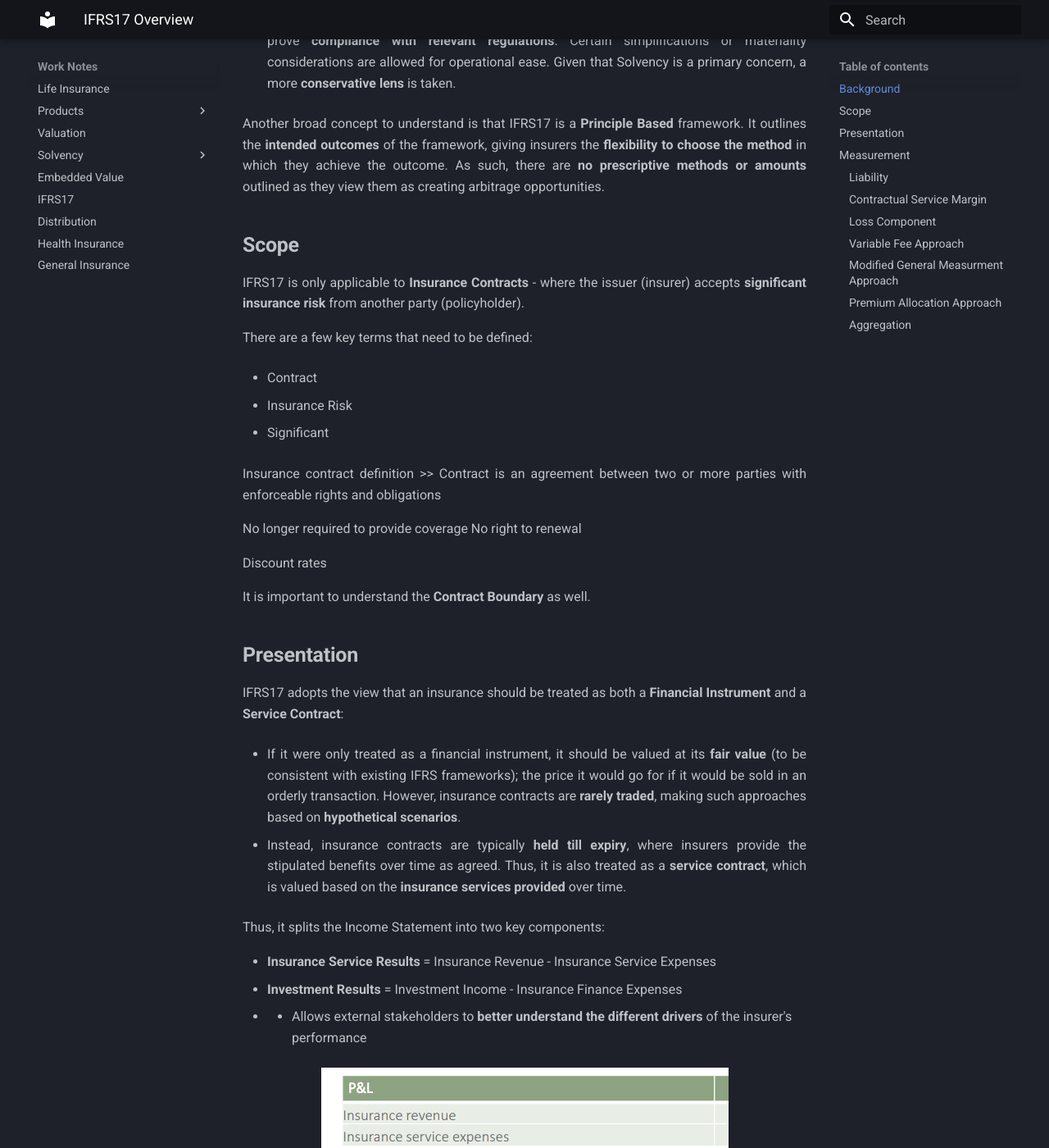
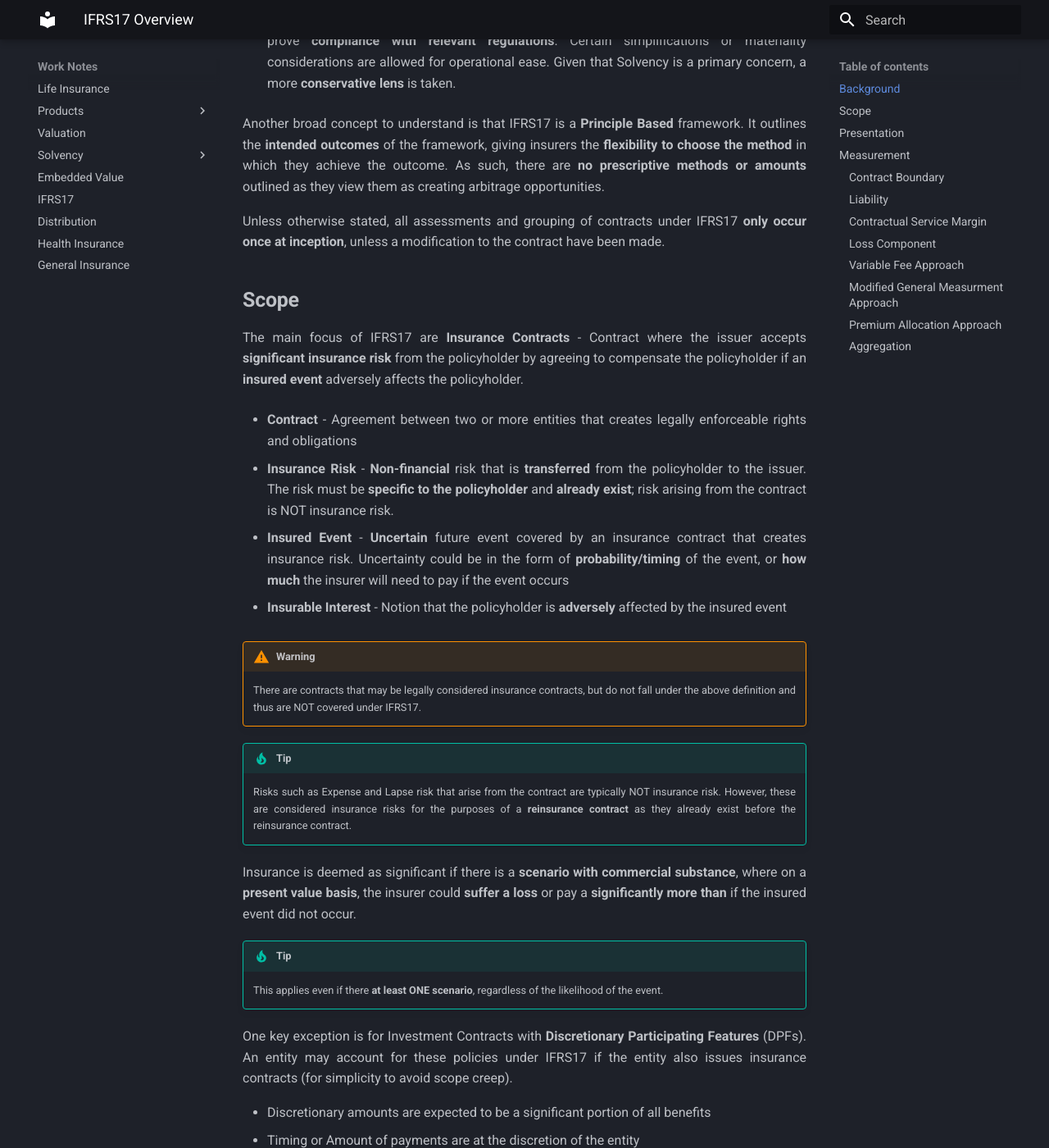
Before and after one commit to Sleepypiggi/Work_Notes, an MkDocs documentation site: the page built from docs/5_IFRS17/0_IFRS17_OVERVIEW.md, in a window 1280 px wide and 1400 px high, scrolled down 642 px. Shown: the whole window at 82% size. Built offline with MkDocs 1.6.1 and Material for MkDocs 9.7.7, drawn with Linux system fonts in a browser that asks for light colours; some of the changed text lies outside the part shown.

Commit message:
Sunday 29/03/2026 00:02 Updates

```diff
--- a/docs/5_IFRS17/0_IFRS17_OVERVIEW.md
+++ b/docs/5_IFRS17/0_IFRS17_OVERVIEW.md
@@ -21,28 +21,39 @@ It is important to have a clear **distinction** between the two common types of
 
 Another broad concept to understand is that IFRS17 is a **Principle Based** framework. It outlines the **intended outcomes** of the framework, giving insurers the **flexibility to choose the method** in which they achieve the outcome. As such, there are **no prescriptive methods or amounts** outlined as they view them as creating arbitrage opportunities.
 
+Unless otherwise stated, all assessments and grouping of contracts under IFRS17 **only occur once at inception**, unless a modification to the contract have been made.
+
 ## **Scope**
 
-IFRS17 is only applicable to **Insurance Contracts** - where the issuer (insurer) accepts **significant insurance risk** from another party (policyholder).
+The main focus of IFRS17 are **Insurance Contracts** - Contract where the issuer accepts **significant insurance risk** from the policyholder by agreeing to compensate the policyholder if an **insured event** adversely affects the policyholder.
 
+* **Contract** - Agreement between two or more entities that creates legally enforceable rights and obligations
 
-There are a few key terms that need to be defined:
+* **Insurance Risk** - **Non-financial** risk that is **transferred** from the policyholder to the issuer. The risk must be **specific to the policyholder** and **already exist**; risk arising from the contract is NOT insurance risk.
 
-* Contract
+* **Insured Event** - **Uncertain** future event covered by an insurance contract that creates insurance risk. Uncertainty could be in the form of **probability/timing** of the event, or **how much** the insurer will need to pay if the event occurs
 
-* Insurance Risk
+* **Insurable Interest** - Notion that the policyholder is **adversely** affected by the insured event
 
-* Significant
+!!! Warning
 
-Insurance contract definition >>
-Contract is an agreement between two or more parties with enforceable rights and obligations
+    There are contracts that may be legally considered insurance contracts, but do not fall under the above definition and thus are NOT covered under IFRS17.
 
-No longer required to provide coverage
-No right to renewal
+!!! Tip
 
-Discount rates
+    Risks such as Expense and Lapse risk that arise from the contract are typically NOT insurance risk. However, these are considered insurance risks for the purposes of a **reinsurance contract** as they already exist before the reinsurance contract.
 
-It is important to understand the **Contract Boundary** as well.
+Insurance is deemed as significant if there is a **scenario with commercial substance**, where on a **present value basis**, the insurer could **suffer a loss** or pay a **significantly more than** if the insured event did not occur.
+
+!!! Tip
+
+    This applies even if there **at least ONE scenario**, regardless of the likelihood of the event.
+
+One key exception is for Investment Contracts with **Discretionary Participating Features** (DPFs). An entity may account for these policies under IFRS17 if the entity also issues insurance contracts (for simplicity to avoid scope creep).
+
+* Discretionary amounts are expected to be a significant portion of all benefits
+* Timing or Amount of payments are at the discretion of the entity
+* Payments are linked to returns on a specified pool of contracts or assets, or the performance of the issuer
 
 ## **Presentation**
 
@@ -127,6 +138,8 @@ $$
 
 The below sections on CSM and LC will be based on the defualt measurement method, known as the **General Measurement Approach** (GMA). However, there are other measurement methods that may be used under certain conditions which will be covered after. Unless otherwise stated in those sections, the mechanism should follow the same as the GMA.
 
+### **Contract Boundary**
+
 ### **Liability**
 
 IFRS17 liability is split into two components:
@@ -161,6 +174,10 @@ The CSM effectively represents the **excess of inflows over outflows** and is a
 
 <!-- Self Made -->
 ![CSM_DIAGRAM](Assets/0_IFRS17_OVERVIEW.md/CSM_RELEASE.png){.center}
+
+!!! Note
+
+    The amortization of CSM is based on the **Coverage Units** of the contract. It is quantitative measure of the insurance services provided each period, serving as a **systematic method** of CSM amortization.
 
 On **Subsequent Measurement**, the CSM is adjusted BEFORE any release:
 
@@ -212,11 +229,26 @@ Unlike CSM, the reversal of the LC has **NO impact on the total insurance servic
 
 ### **Variable Fee Approach**
 
-The Variable Fee Approach (VFA) is allowed for **Direct Participating Contracts**, which have the following three key characteristics:
+The **Variable Fee Approach** (VFA) is allowed for **Direct Participating Contracts**, which have the following three key characteristics:
 
 1. Contract **participates** in the return of a **clearly identified** pool of assets
-2. Policyholders are expected to receive a **substantial share of said return**
+2. Policyholders are expected to receive a **substantial share of the return**
 3. Policyholders are expected to receive a **substantial share of the variation** of any change in asset return
+
+Insurance contracts that pass the above criteria typically charge a fee that varies with the return on the underlying pool of assets, known as the **Variable Fee**. The remainder of the return is passed onto the policyholder.
+
+!!! Warning
+
+    The insurer does NOT need to hold the pool of assets themselves.
+
+    Note that an index is a reference benchmark and is NOT a pool of assets. Thus, indexed-linked products typically do not qualify for VFA.
+
+There are two major changes when using VFA:
+
+1. **Changes in financial variables** flow adjust the CSM, rather than flowing to insurance finance expenses
+2. CSM **no longer accretes interest** since the latest discount rate will be reflected in (1)
+
+The above changes reflect that the value of contracts under VFA **depend heavily on financial variables**, which is why they are now included in the CSM. This is also **reduces volatility** of earnings as changes in financial variables are capitalized rather than flowing through to the income statement immediately.
 
 ### **Modified General Measurment Approach**
 
@@ -224,26 +256,22 @@ IFRS17 typically covers the **entity that issues** the insurance contract; not t
 
 RCH are considered **seperate contracts** from the underlying insurance contracts, thus are accounted for seperately from them as well. In other words, RCH **does NOT reduce the liability** of the underlying contract. The insurer is still **fully liable for the services provided to the policyholders**; RCH provide indemnity to the insurer for the services.
 
-IFRS1
+Reinsurance is typically an **asset** to the direct insurer with a cost attached to it. As such, RCH is to be measured using GMA, with the exception that **CSM can be negative**:
 
-RI premium
-RI Ceding Commission  - Expense allowance for UW etc
+* Negative CSM reflects part of the **deferred profit ceded** to the reinsruer
+* RCH contracts **cannot be onerous**; it is viewed as either a **net cost** or net gain
 
-RCH is usually an sset and paying toRI
+!!! Warning
 
-Adjust for recits risk of the insurer
+    RCH contracts CANNOT be measured using VFA. They may be allowed to use PAA - but the eligibility is determined seperately from the underlying contracts.
 
-RI is an asset w recoverable
-negative CSM
-reflecting ceded the deferred profit to the RI
-RI is an expense
-
-Reinsurance contracts held cannot be onerous
-Views them as a net cost or gain when buying insurance
+Additionally, RCH cashflows must consider **expected credit losses**. This is because there is a risk that the reinsurer **default or dispute** the payments. For the purposes of CSM, the credit rating of the reinsurer is considered a **financial variable**, thus any future changes will directly flow to insurance finance expenses.
 
 ### **Premium Allocation Approach**
 
-### Aggregation
+TBC
+
+### **Aggregation**
 
 The fundamental principle of insurance is **risk pooling** - where the insurer issues a large number of **similar contracts**, where on average, the claims in any given period will be close to the expected value. Thus, contracts should be **measured in groups** to better reflect this.
 
```
Also changed, not shown: docs/1_PRODUCTS/6_ANNUITIES/1_FDA.md (added, +1 -0 lines), docs/1_PRODUCTS/6_ANNUITIES/2_VA.MD (added, +1 -0 lines), docs/1_PRODUCTS/6_ANNUITIES/3_FIA.MD (added, +1 -0 lines), docs/1_PRODUCTS/6_ANNUITIES/4_RILA.MD (added, +1 -0 lines), docs/5_IFRS17/DUMP.md (+1 -13 lines), docs/1_PRODUCTS/6_ANNUITIES/0_OVERVIEW.md (renamed from docs/1_PRODUCTS/6_ANNUITIES/6_ANNUITIES.md).
